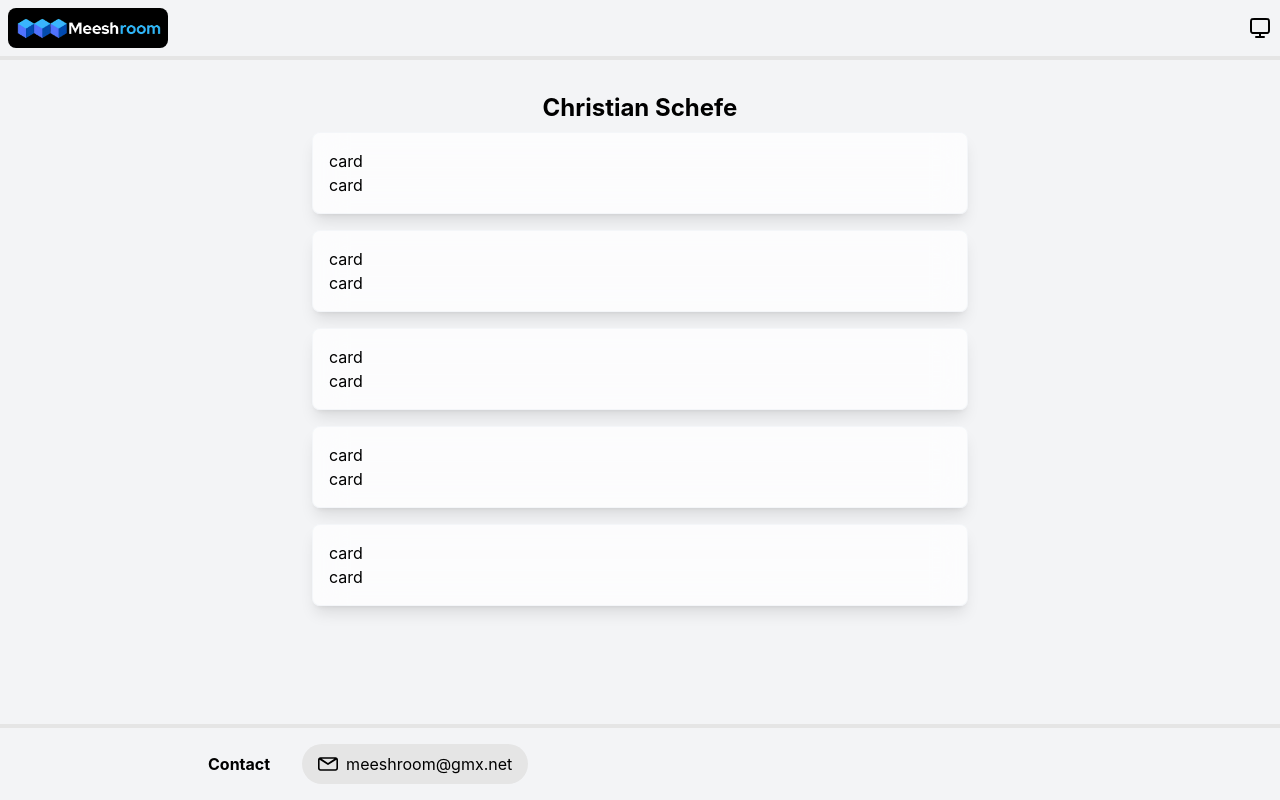
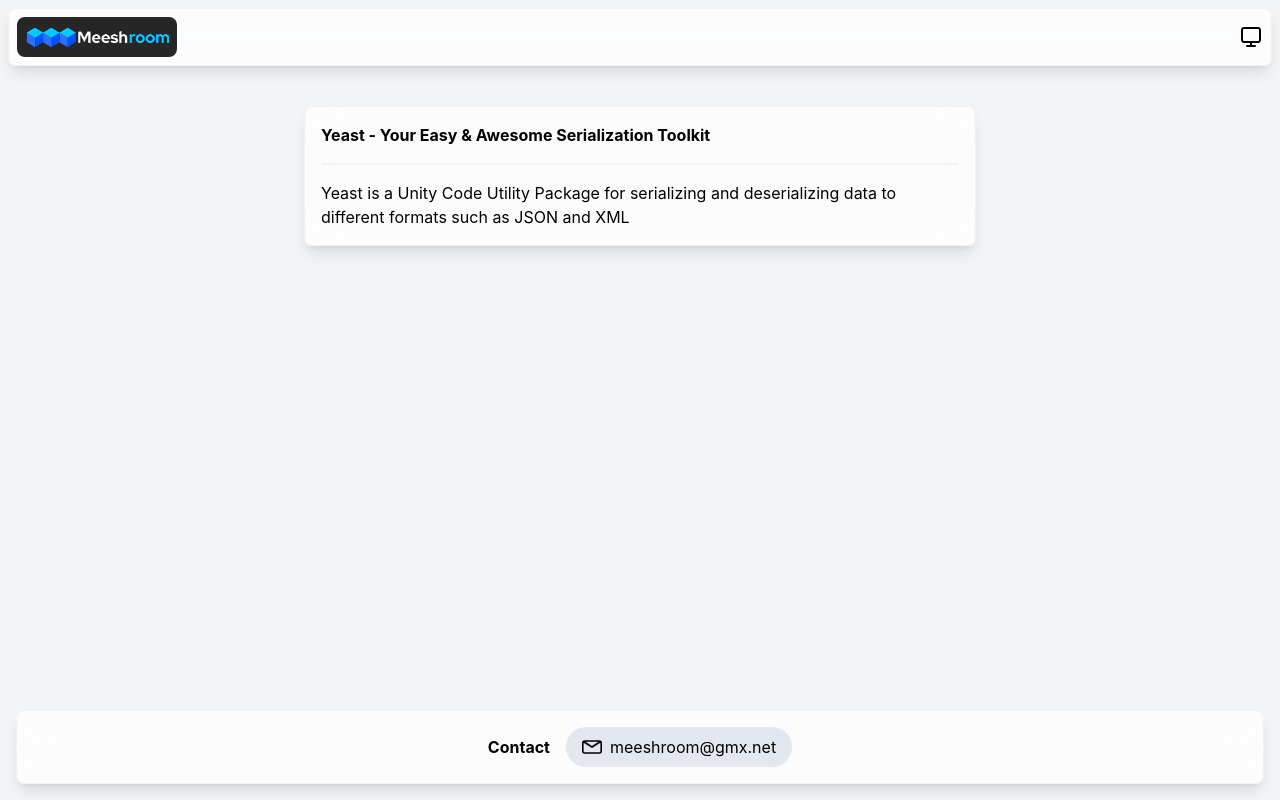
Before and after one commit to Christian-Schefe/Christian-Schefe.github.io, a React (Vite) app: page / in a window 1280 px wide. Built offline with nearby package versions, Linux system fonts and the light colour scheme.

Commit message:
feat: glassmorphism style

```diff
--- a/src/app.tsx
+++ b/src/app.tsx
@@ -3,17 +3,17 @@ import { NavBar } from './navbar';
 import { ProjectCard } from './projectCard';
 
 function App() {
-  const content = [];
-  for (let i = 0; i < 5; i++) {
-    content.push(<ProjectCard />);
-  }
-
   return (
-    <div className="w-full h-full flex-grow flex flex-col items-center bg-gray-100">
+    <div className="w-full h-full flex-grow flex flex-col bg-gray-100 dark:bg-neutral-900">
       <NavBar />
-      <div className="max-w-2xl h-full flex flex-col w-full m-8 ">
-        <h1 className="text-center font-bold text-2xl">Christian Schefe</h1>
-        {content}
+      <div className="w-full h-full flex flex-col items-center">
+        <div className="max-w-2xl h-full flex flex-col w-full m-8 gap-6">
+          <ProjectCard
+            title="Yeast - Your Easy & Awesome Serialization Toolkit"
+            description="Yeast is a Unity Code Utility Package for serializing and deserializing data to different formats such as JSON and XML"
+            githubUrl='https://github.com/Christian-Schefe/Yeast'
+          />
+        </div>
       </div>
       <Footer />
     </div>
--- a/src/footer.tsx
+++ b/src/footer.tsx
@@ -1,15 +1,15 @@
+import { GlassCard } from './glassCard';
+
 export const Footer = () => {
   return (
-    <div className="w-full flex flex-col items-center">
-      <hr className="border-neutral-200 dark:border-neutral-800 border-2 w-full"></hr>
-      <div className="flex gap-8 w-full p-4 items-center max-w-4xl">
+    <GlassCard className="w-full p-4" padding="">
+      <div className="flex gap-4 w-full items-center justify-center p-4">
         <p className="font-bold">Contact</p>
-        <div className="rounded-full dark:bg-neutral-800 bg-neutral-200 py-2 px-4 flex items-center gap-2">
+        <div className="rounded-full dark:bg-neutral-700 bg-gray-200 py-2 px-4 flex items-center gap-2 hover:outline outline-2">
           <img src="/email.svg" className="w-5 h-5 dark:invert"></img>
           <p>meeshroom@gmx.net</p>
         </div>
-        <p></p>
       </div>
-    </div>
+    </GlassCard>
   );
 };
--- a/src/glassCard.tsx
+++ b/src/glassCard.tsx
@@ -1,10 +1,18 @@
 import { PropsWithChildren } from 'react';
 
-interface GlassCardProps {}
+interface GlassCardProps {
+  className?: string;
+  padding?: string;
+}
+
+export const borderClass = 'border border-gray-200 dark:border-white border-opacity-50 dark:border-opacity-15';
 
 export function GlassCard(props: PropsWithChildren<GlassCardProps>) {
   const colorClass = 'bg-white dark:bg-gray-800';
-  const borderClass = 'border border-gray-200 dark:border-white border-opacity-30 dark:border-opacity-15';
   const bgClass = 'backdrop-blur-lg saturate-200 bg-opacity-75 bg-neutral-200 dark:bg-neutral-800';
-  return <div className={`${colorClass} ${borderClass} ${bgClass} m-2 rounded-lg shadow-lg p-4`}>{props.children}</div>;
+  return (
+    <div className={props.className}>
+      <div className={`w-full h-full ${colorClass} ${borderClass} ${bgClass} rounded-lg shadow-lg ${props.padding ?? 'p-4'}`}>{props.children}</div>
+    </div>
+  );
 }
--- a/src/index.css
+++ b/src/index.css
@@ -12,3 +12,11 @@
   -webkit-font-smoothing: antialiased;
   -moz-osx-font-smoothing: grayscale;
 }
+
+.gradient {
+  --size: 750px;
+
+  filter: blur(calc(var(--size) / 5));
+  background-image: radial-gradient(circle at center, #4377ef, #7befd0);
+  border-radius: 30% 70% 70% 30% / 30% 30% 70% 70%;
+}
--- a/src/navbar.tsx
+++ b/src/navbar.tsx
@@ -1,14 +1,14 @@
+import { GlassCard } from './glassCard';
 import { ThemeToggle } from './themeToggle';
 
 export const NavBar = () => {
   return (
-    <div className="w-full flex flex-col items-center">
+    <GlassCard className="w-full p-2" padding="">
       <div className="p-2 w-full h-full flex-row flex items-center gap-4">
-        <img src="/logo.png" className="h-10 rounded-lg bg-black"></img>
+        <img src="/logo.png" className="h-10 rounded-lg bg-neutral-800"></img>
         <div className="flex flex-row grow gap-2"></div>
         <ThemeToggle />
       </div>
-      <hr className="border-neutral-200 dark:border-neutral-800 border-2 w-full"></hr>
-    </div>
+    </GlassCard>
   );
 };
--- a/src/projectCard.tsx
+++ b/src/projectCard.tsx
@@ -1,10 +1,21 @@
-import { GlassCard } from "./glassCard";
+import { borderClass, GlassCard } from './glassCard';
 
-export const ProjectCard = () => {
-    return (
-        <GlassCard>
-            <p>card</p>
-            <p>card</p>
-        </GlassCard>
-    )
+interface ProjectCardProps {
+  title: string;
+  description: string;
+  githubUrl?: string;
+}
+
+export const ProjectCard = (props: ProjectCardProps) => {
+  return (
+    <GlassCard>
+      <div className="flex flex-col gap-4">
+        <div className="font-bold">
+          <a href={props.githubUrl}>{props.title}</a>
+        </div>
+        <hr className={borderClass}></hr>
+        <div>{props.description}</div>
+      </div>
+    </GlassCard>
+  );
 };
--- a/tailwind.config.js
+++ b/tailwind.config.js
@@ -1,6 +1,6 @@
 /** @type {import('tailwindcss').Config} */
 export default {
-  content: ['./index.html', './src/**/*.{vue,js,ts,jsx,tsx}'],
+  content: ['./index.html', 'src/**/*.{vue,js,ts,jsx,tsx}', '*.{ts,js}'],
   theme: {
     extend: {}
   },
```
